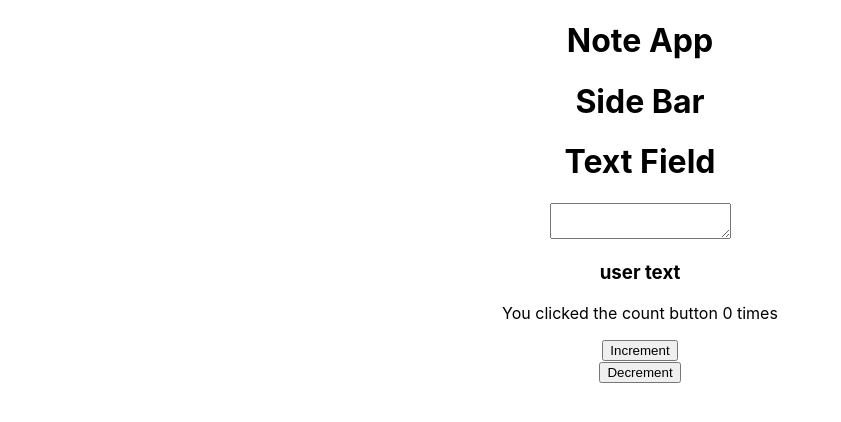
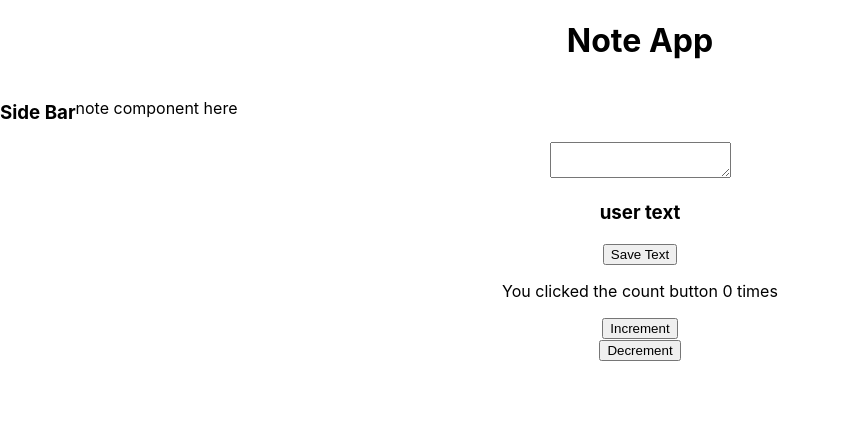
Before and after one commit to MattOrvin/note-app, a React (Create React App) app: page / in a window 1280 px wide. Shown: the top 422 px of the page, without its empty margins (0-841 px from the left). Built offline with nearby package versions, Linux system fonts and the light colour scheme.

Commit message:
sidebar styling

```diff
--- /dev/null
+++ b/src/Note.js
@@ -0,0 +1,12 @@
+import React from 'react'
+
+function Note(){
+    return(
+        <div>
+            <p>note component here</p>
+        </div>
+    )
+}
+
+
+export default Note
--- a/src/SideBar.js
+++ b/src/SideBar.js
@@ -1,9 +1,17 @@
 import React from 'react'
+import Note from './Note.js'
 
 function SideBar(){
+
+    const divStyle = {
+        display: 'flex',
+        alignItems: 'left'
+    }
+
     return(
-        <div>
-            <h1>Side Bar</h1>
+        <div style={divStyle}>
+            <h3>Side Bar</h3>
+            <Note />
         </div>
     )
 }
--- a/src/TextField.js
+++ b/src/TextField.js
@@ -7,9 +7,11 @@ function TextField(){
 
     return(
         <div>
-            <h1>Text Field</h1>
             <textarea onChange={(event) => setUserText(event.target.value)}/>
             <h3>{userText}</h3>
+            <button>
+                Save Text
+            </button>
             <p>You clicked the count button {count} times</p>
             <button onClick={() => setCount(count + 1)}>
                 Increment
```
